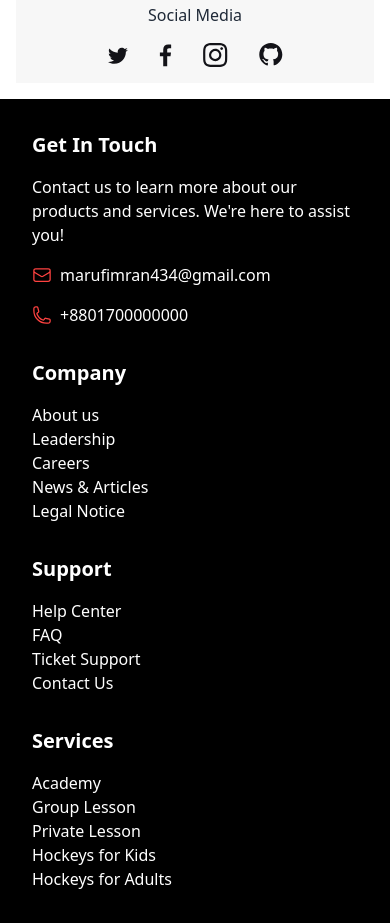
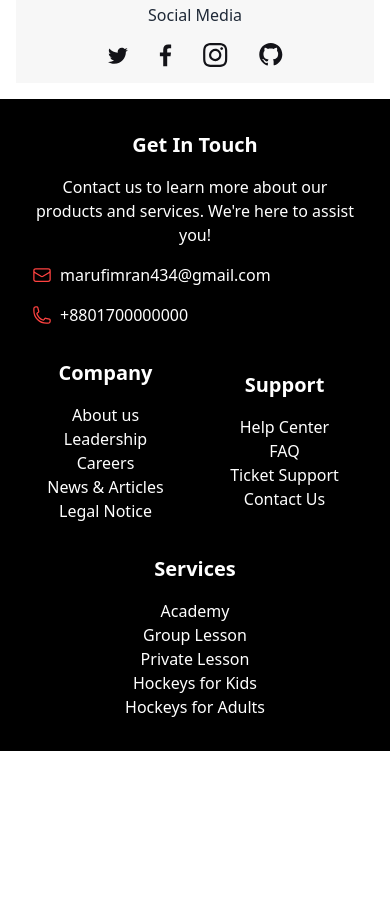
Before and after one commit to marufimransarkar1/Assignment3, a plain HTML site: page index.html in a window 390 px wide. Shown: the part 11034-11957 px from the top of the page. After the commit the page ends 11785 px from the top, so only its background shows below. Drawn offline with nearby package versions, Linux system fonts and the light colour scheme.

Commit message:
commiting with some changes

```diff
--- a/index.html
+++ b/index.html
@@ -454,8 +454,8 @@
         </section>
     </main>
     <footer class="px-8 lg:px-32 py-8 lg:py-16 bg-black text-white">
-        <div class="grid grid-cols-1 md:grid-cols-4 gap-8">
-            <div class="max-w-[350px] flex flex-col gap-4">
+        <div class="grid grid-cols-2 lg:grid-cols-4 gap-8 items-center lg:items-start">
+            <div class="max-w-[350px] flex flex-col col-span-2 md:col-span-1 gap-4 text-center lg:text-start">
                 <h1 class="text-xl font-bold">Get In Touch</h1>
                 <p>Contact us to learn more about our products and services. We're here to assist you!</p>
                 <p class="flex items-center">
@@ -472,9 +472,9 @@
                 </p>
             </div>
 
-            <div class="flex flex-col gap-4">
+            <div class="flex flex-col gap-4 items-center lg:items-start">
                 <h1 class="text-xl font-bold">Company</h1>
-                <ul>
+                <ul class="text-center lg:text-start">
                     <li>About us</li>
                     <li>Leadership</li>
                     <li>Careers</li>
@@ -483,9 +483,9 @@
                 </ul>
             </div>
 
-            <div class="flex flex-col gap-4">
+            <div class="flex flex-col gap-4 items-center lg:items-start">
                 <h1 class="text-xl font-bold">Support</h1>
-                <ul>
+                <ul class="text-center lg:text-start">
                     <li>Help Center</li>
                     <li>FAQ</li>
                     <li>Ticket Support</li>
@@ -493,9 +493,9 @@
                 </ul>
             </div>
 
-            <div class="flex flex-col gap-4">
+            <div class="flex flex-col gap-4 col-span-2 md:col-span-1 items-center lg:items-start">
                 <h1 class="text-xl font-bold">Services</h1>
-                <ul>
+                <ul class="text-center lg:text-start">
                     <li>Academy</li>
                     <li>Group Lesson</li>
                     <li>Private Lesson</li>
```
